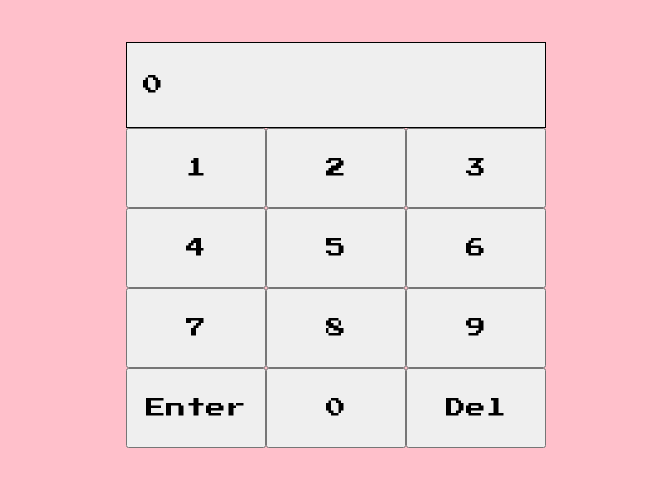
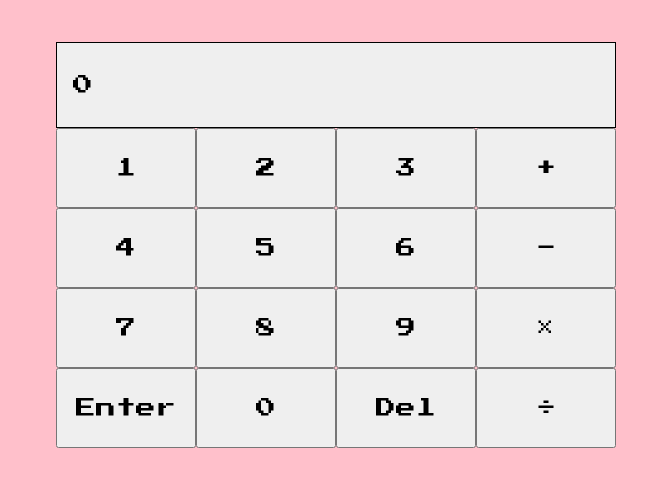
Before and after one commit to h662/BCS4P1-Calculator, a plain HTML site: page index.html in a window 1280 px wide. Shown: the part 204-690 px from the top of the page, without its empty margins (304-965 px from the left). Drawn offline with Linux system fonts and the light colour scheme.

Commit message:
Add buttons

```diff
--- a/index.html
+++ b/index.html
@@ -14,15 +14,19 @@
         <button onclick="clickNumber(1)">1</button>
         <button onclick="clickNumber(2)">2</button>
         <button onclick="clickNumber(3)">3</button>
+        <button>+</button>
         <button onclick="clickNumber(4)">4</button>
         <button onclick="clickNumber(5)">5</button>
         <button onclick="clickNumber(6)">6</button>
+        <button>-</button>
         <button onclick="clickNumber(7)">7</button>
         <button onclick="clickNumber(8)">8</button>
         <button onclick="clickNumber(9)">9</button>
+        <button>×</button>
         <button>Enter</button>
         <button onclick="clickNumber(0)">0</button>
         <button onclick="clickDel()">Del</button>
+        <button>÷</button>
       </div>
     </div>
     <script src="main.js"></script>
--- a/style.css
+++ b/style.css
@@ -16,7 +16,7 @@ body {
 
 .calculator {
   display: grid;
-  grid-template-columns: repeat(3, 1fr);
+  grid-template-columns: repeat(4, 1fr);
 }
 
 .result {
@@ -25,7 +25,7 @@ body {
   background-color: #efefef;
   padding: 32px 16px;
   border: 1px solid black;
-  width: 386px;
+  width: 526px;
   text-overflow: ellipsis;
 }
 
```
